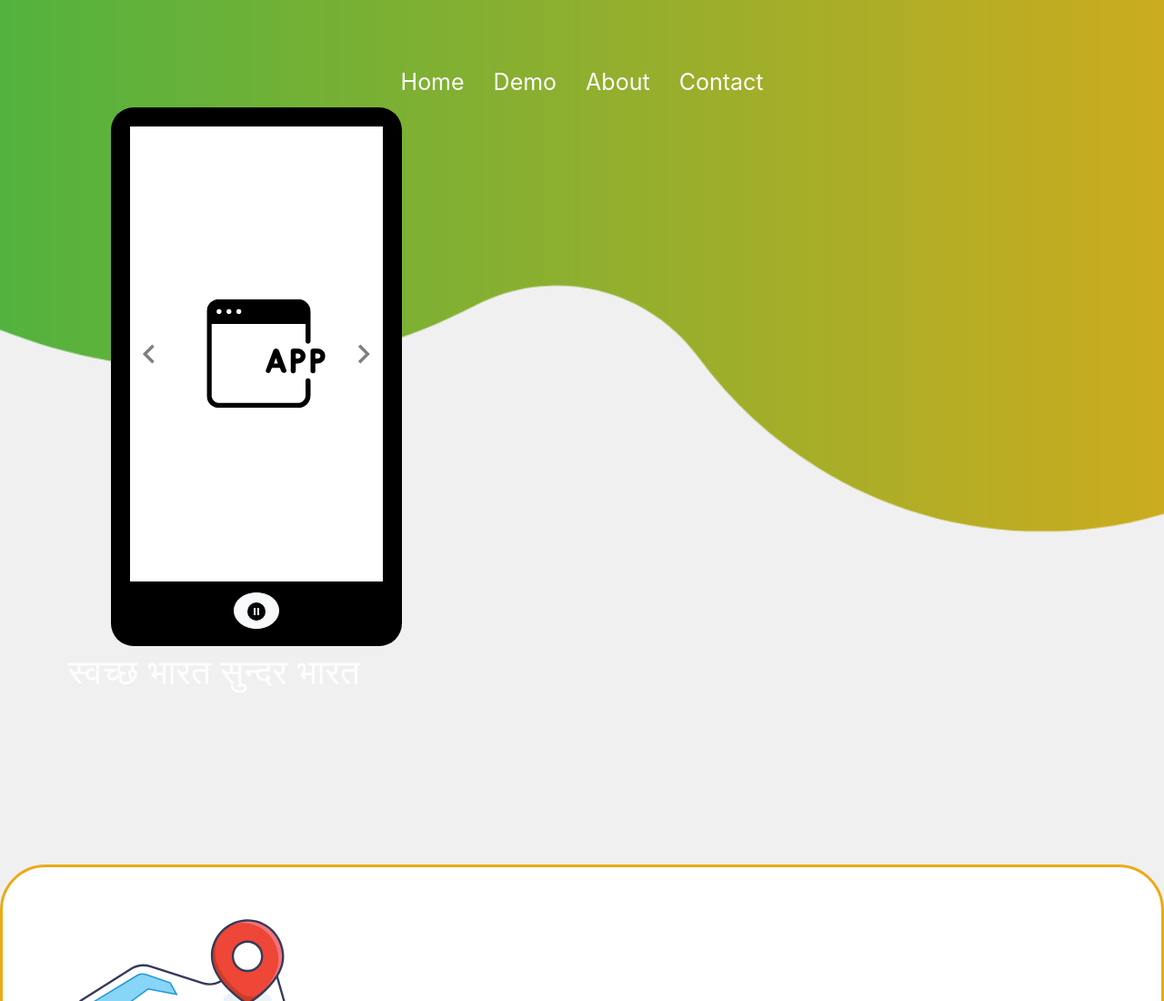
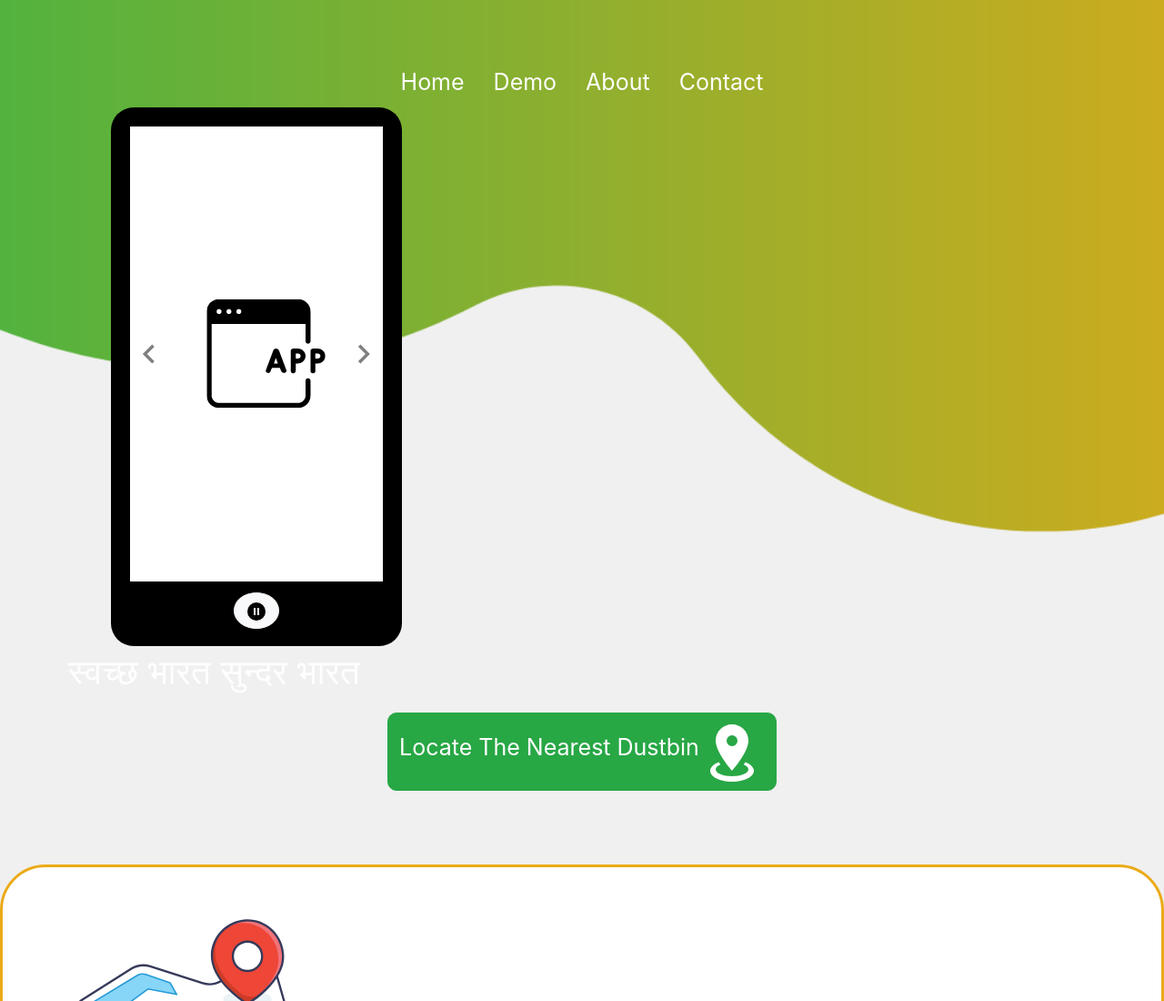
Before and after one commit to kb54/DustBinz, a React app in the folder dustbinz/: page / in a window 1280 px wide. Shown: the top 1100 px of the page at 91% size. Built offline with nearby package versions, Linux system fonts and the light colour scheme.

Commit message:
Locate button added

```diff
--- a/dustbinz/src/App.css
+++ b/dustbinz/src/App.css
@@ -136,3 +136,7 @@ html {
   color: #fefefe;
   padding-left: 60px;
 }
+
+.anim-button {
+  border-radius: 10px;
+}
--- /dev/null
+++ b/dustbinz/src/Components/AnimatedButton.js
@@ -0,0 +1,21 @@
+import React from 'react';
+import {motion} from 'framer-motion';
+import Icon from '@mdi/react';
+
+function AnimatedButton({text, path}) {
+    return (
+        <motion.div
+            className="anim-button btn btn-success"
+            whileHover={{scale:1.1}}
+            whileTap={{scale:0.9}}
+        >
+            <h style={{fontSize:25}}>{text}</h>
+            <Icon
+            path={path}
+            size={3}
+            />
+        </motion.div>
+    );
+}
+
+export default AnimatedButton;
--- a/dustbinz/src/Components/Hero.js
+++ b/dustbinz/src/Components/Hero.js
@@ -5,12 +5,14 @@ import Row from 'react-bootstrap/Row';
 import Col from 'react-bootstrap/Col';
 import Button from 'react-bootstrap/Button';
 import Icon from '@mdi/react'
-import {mdiChevronLeft, mdiChevronRight, mdiPauseCircle, mdiPlayCircle} from '@mdi/js'
+import {mdiChevronLeft, mdiChevronRight, mdiPauseCircle, mdiPlayCircle, mdiMapMarkerRadius} from '@mdi/js'
 import Carousel from 'react-bootstrap/Carousel';
 import Card from 'react-bootstrap/Card';
 import Slide from 'react-reveal/Slide';
 import Nav from 'react-bootstrap/Nav';
 import Navbar from 'react-bootstrap/Navbar';
+import AnimatedButton from '../Components/AnimatedButton';
+
 
 function Hero() {
 
@@ -113,6 +115,10 @@ function Hero() {
                             <p className="tag-line">स्वच्छ भारत सुन्दर भारत</p>
                         </Col>
                 </Row>
+                <Row className="justify-content-center">
+                    <AnimatedButton text="Locate The Nearest Dustbin"
+                    path={mdiMapMarkerRadius}/>
+                </Row>
             </Container>
         </Jumbotron>
     );
--- a/dustbinz/src/index.js
+++ b/dustbinz/src/index.js
@@ -5,8 +5,9 @@ import './App.css';
 
 import Home from './Pages/Home';
 import Video from './Components/Video';
+import AnimatedButton from './Components/AnimatedButton';
 ReactDOM.render(
-  <Home />,
+  <Home/>,
   document.getElementById('root')
 );
 
```
